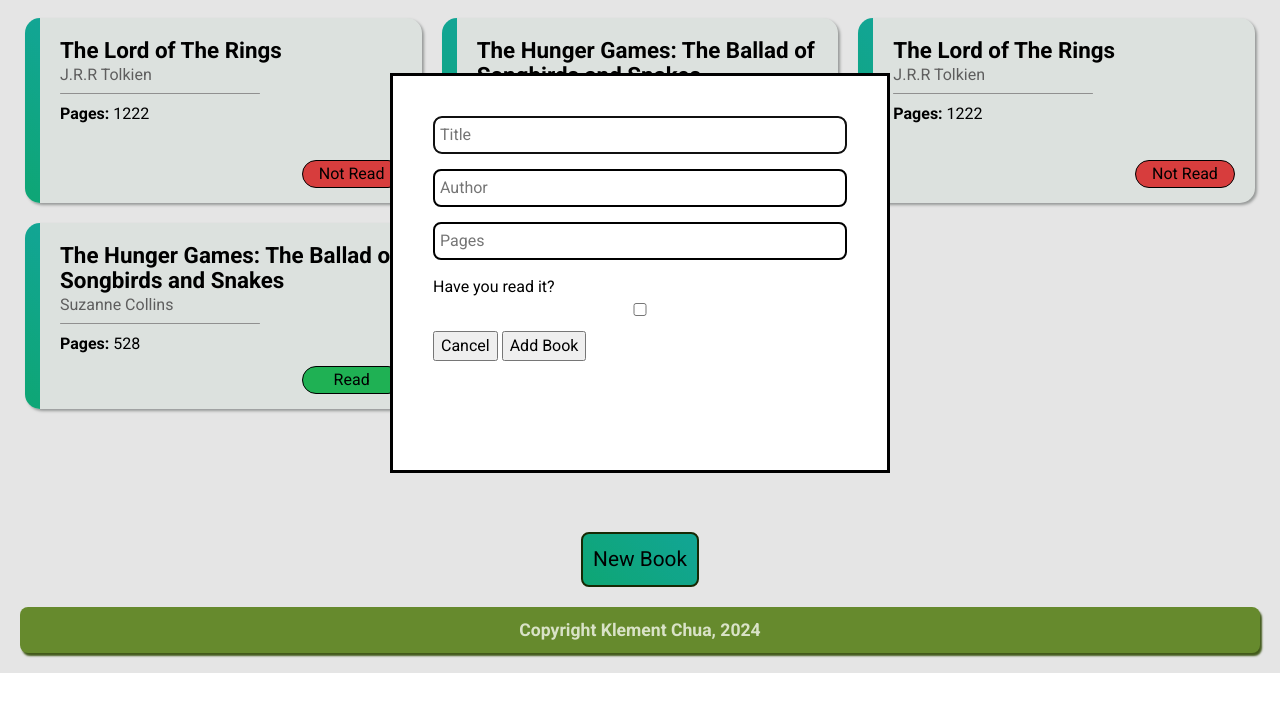
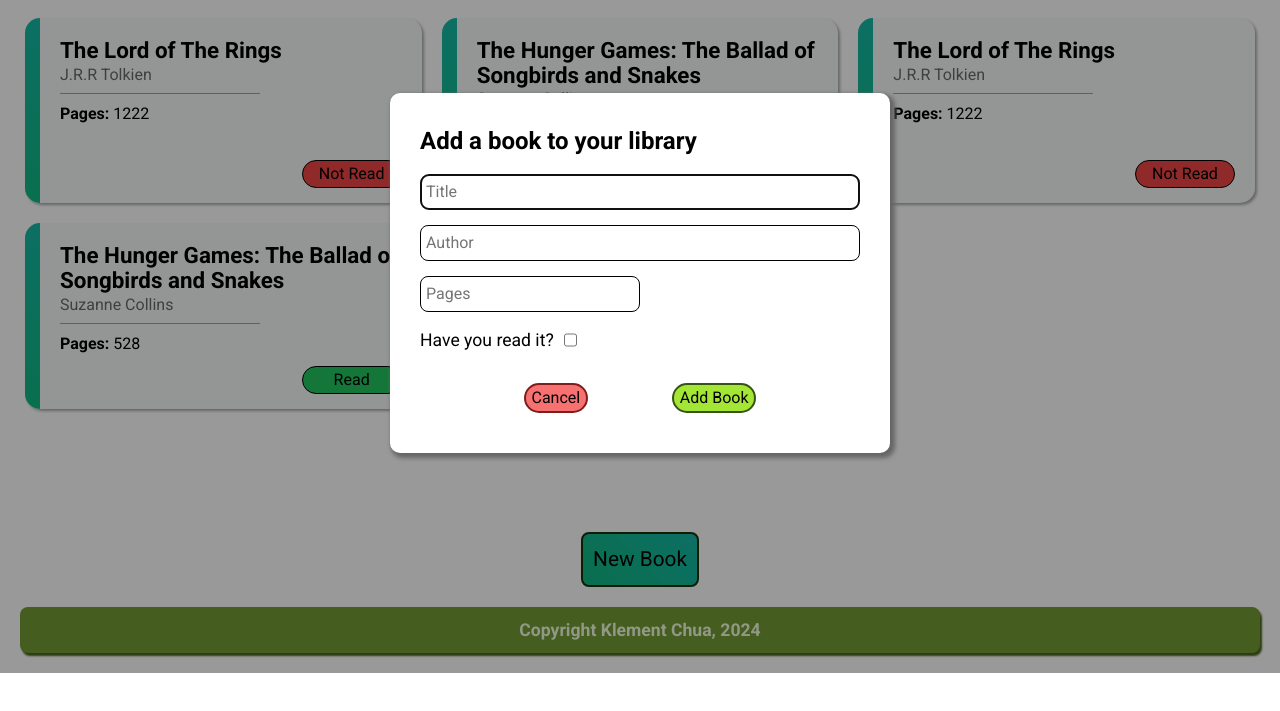
Before and after one commit to klementchua/odin-library, a plain HTML site: page index.html in a window 1280 px wide. Both pictures are taken after a click on the button "New Book". Shown: the part 127-838 px from the top of the page. Drawn offline with Linux system fonts and the light colour scheme.

Commit message:
Styled new book form modal

```diff
--- a/index.html
+++ b/index.html
@@ -34,6 +34,7 @@
     </footer>
 
     <dialog id="new-book-dialog">
+        <h2>Add a book to your library</h2>
         <form>
             <div class="input-info">
                 <label for="book-title"></label>
--- a/styles.css
+++ b/styles.css
@@ -169,7 +169,7 @@ main::-webkit-scrollbar-thumb:hover {
     background-color: #ef4444;
 }
 
-.read-toggle:hover, #add-book:hover {
+.read-toggle:hover, #add-book:hover, .form-buttons button:hover {
     transform: scale(1.05);
 }
 
@@ -207,15 +207,58 @@ main::-webkit-scrollbar-thumb:hover {
 
 #new-book-dialog {
     margin: auto;
-    width: clamp(200px, 50vw, 500px);
-    height: 400px;
-    padding: 40px;
+    width: clamp(370px, 50vw, 500px);
+    height: 360px;
+    padding: 30px;
+    border-radius: 10px;
+    border: none;
+    box-shadow: 3px 3px 4px 2px rgb(102, 102, 102);
 }
 
-.input-info input {
+::backdrop {
+    background-color: rgba(0, 0, 0, 0.4);
+}
+
+.input-info > input {
     width: 100%;
-    border: 2px solid black;
+    border: 1px solid rgb(0, 0, 0);
     border-radius: 8px;
     padding: 5px;
     margin-bottom: 15px
 }
+
+#new-book-dialog h2 {
+    margin-bottom: 15px;
+}
+
+.input-info #book-pages {
+    width: 50%;
+    display: block;
+}
+
+label[for="book-read"] {
+    display: flex;
+    font-size: 1.1em;
+}
+
+#book-read {
+    margin-left: 10px;
+}
+
+.form-buttons {
+    margin: 30px 20px 0 20px;
+    display: flex;
+    justify-content: space-evenly;
+}
+
+.form-buttons button {
+    border-radius: 50px;
+    background-color: #f87171;
+    border: 2px solid #7f1d1d;
+    transition: 0.1s;
+}
+
+#confirm-button {
+    background-color: #a3e635;
+    border: 2px solid #365314;
+}
```
